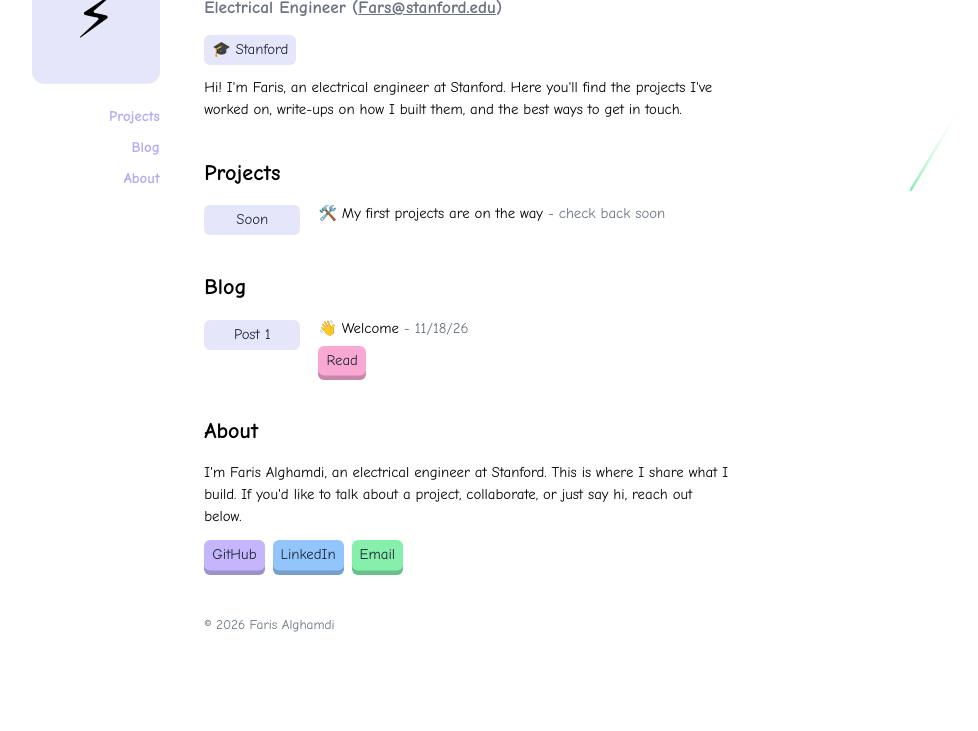
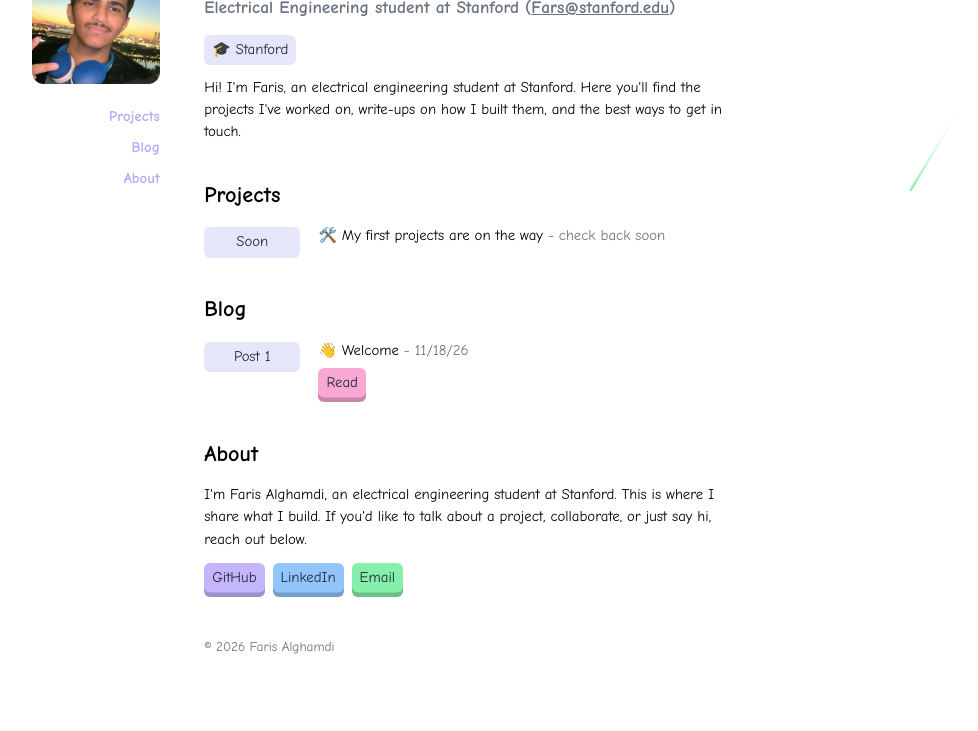
Before and after one commit to Fariscript/portfolio, a plain HTML site: page index.html in a window 1280 px wide. Shown: the part 82-813 px from the top of the page, without its empty margins (295-1273 px from the left). Drawn offline with Linux system fonts and the light colour scheme.

Commit message:
Add profile photo and describe myself as an EE student

```diff
--- a/index.html
+++ b/index.html
@@ -4,7 +4,7 @@
   <meta charset="utf-8">
   <meta name="viewport" content="width=device-width, initial-scale=1">
   <title>Faris Alghamdi</title>
-  <meta name="description" content="Faris Alghamdi, an electrical engineer at Stanford: projects, write-ups and contact info.">
+  <meta name="description" content="Faris Alghamdi, an electrical engineering student at Stanford: projects, write-ups and contact info.">
   <link rel="preconnect" href="https://fonts.googleapis.com">
   <link rel="preconnect" href="https://fonts.gstatic.com" crossorigin>
   <link href="https://fonts.googleapis.com/css2?family=Comic+Neue:wght@400;700&display=swap" rel="stylesheet">
@@ -15,8 +15,7 @@
 <div id="page">
 
   <aside>
-    <!-- Swap the emoji for a photo: <div class="avatar"><img src="me.jpg" alt="Faris Alghamdi"></div> -->
-    <div class="avatar" aria-hidden="true">⚡</div>
+    <div class="avatar"><img src="me.jpg" alt="Faris Alghamdi" width="128" height="128"></div>
     <nav aria-label="Main">
       <ul>
         <li><a class="rainbow" href="#projects">Projects</a></li>
@@ -28,13 +27,13 @@
 
   <main id="main">
     <h1>Faris Alghamdi ⚡</h1>
-    <h3 class="subtitle">Electrical Engineer (<a href="mailto:Fars@stanford.edu" style="color:inherit">Fars@stanford.edu</a>)</h3>
+    <h3 class="subtitle">Electrical Engineering student at Stanford (<a href="mailto:Fars@stanford.edu" style="color:inherit">Fars@stanford.edu</a>)</h3>
 
     <div class="chips">
       <span class="portal">🎓 Stanford</span>
     </div>
 
-    <p>Hi! I'm Faris, an electrical engineer at Stanford. Here you'll find the projects I've worked on, write-ups on how I built them, and the best ways to get in touch.</p>
+    <p>Hi! I'm Faris, an electrical engineering student at Stanford. Here you'll find the projects I've worked on, write-ups on how I built them, and the best ways to get in touch.</p>
 
     <!-- ============ PROJECTS ============ -->
     <h2 id="projects">Projects</h2>
@@ -61,7 +60,7 @@
 
     <!-- ============ ABOUT ============ -->
     <h2 id="about">About</h2>
-    <p>I'm Faris Alghamdi, an electrical engineer at Stanford. This is where I share what I build. If you'd like to talk about a project, collaborate, or just say hi, reach out below.</p>
+    <p>I'm Faris Alghamdi, an electrical engineering student at Stanford. This is where I share what I build. If you'd like to talk about a project, collaborate, or just say hi, reach out below.</p>
     <div class="chips">
       <a class="portal clicky code" href="https://github.com/Fariscript">GitHub</a>
       <a class="portal clicky demo" href="https://www.linkedin.com/in/Fariscript">LinkedIn</a>
```
Also changed, not shown: posts/welcome.html (+2 -2 lines), me.jpg (added), 1 other file.
